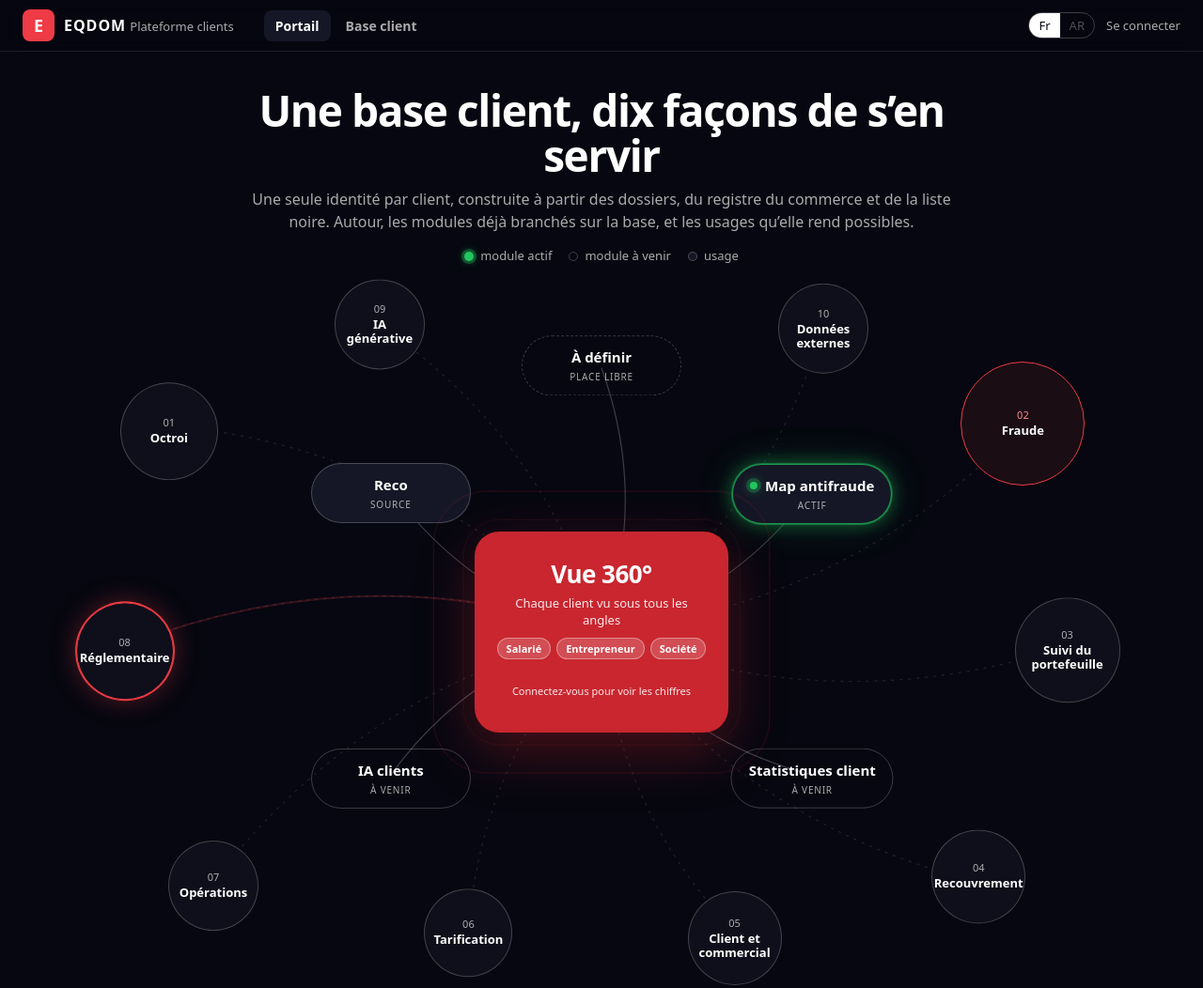
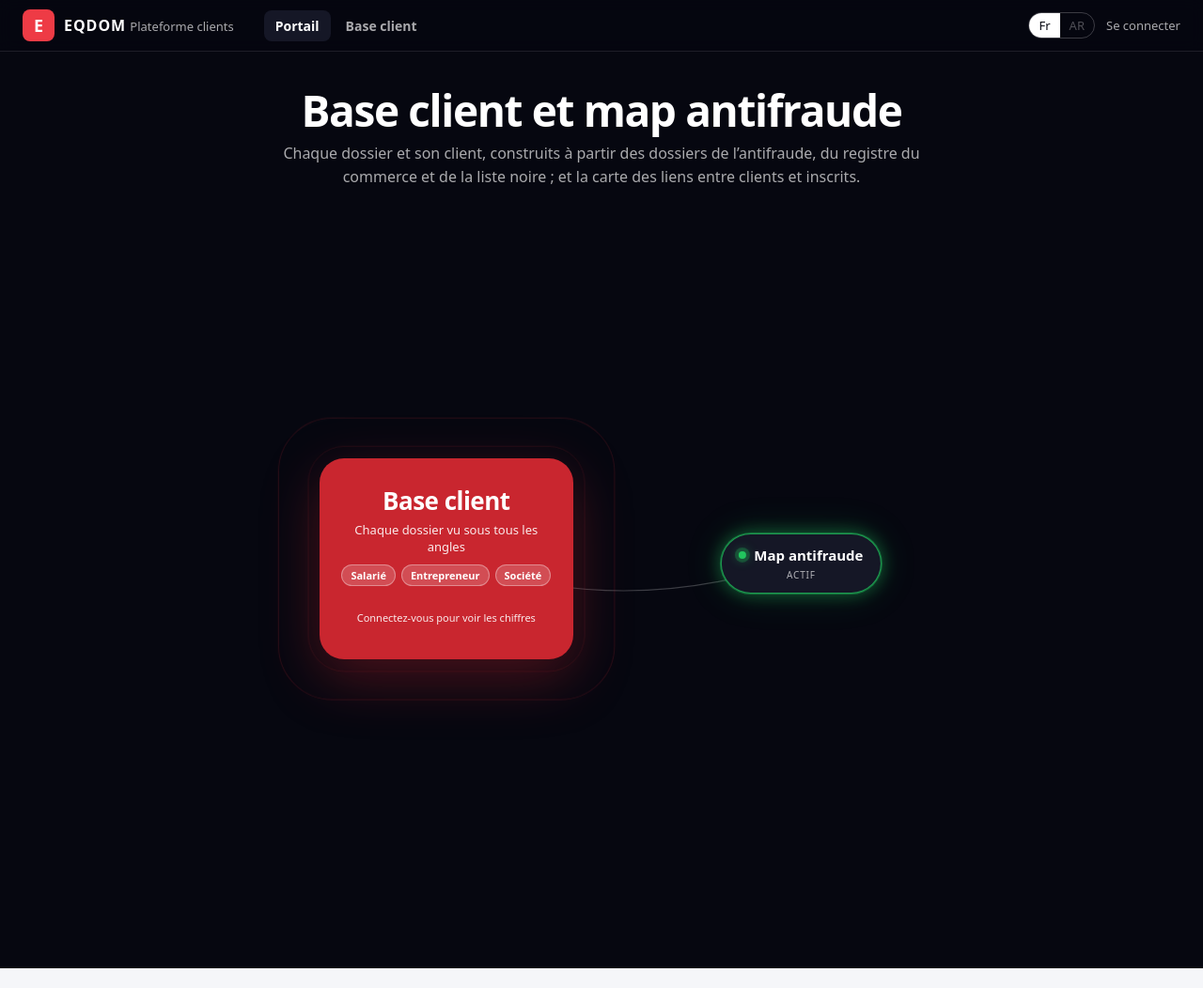
Before and after one commit to louneslaval-arch/carte-antifraude, a plain HTML site: page front/index.html in a window 1280 px wide. Shown: the whole page at 94% size. After the commit the page ends 1031 px from the top, so only its background shows below. Drawn offline with Linux system fonts and the light colour scheme; no server answers.

Commit message:
L : accueil réduit à la base client et à la map antifraude, modules à venir et usages masqués
Co-Authored-By: Claude Opus 5.5 <noreply@anthropic.com>

```diff
--- a/front/contenu.js
+++ b/front/contenu.js
@@ -1,20 +1,22 @@
 // Contenu du portail : noms, accroches, textes, positions (en % de la scène). Modifiable sans toucher au code.
+// L'accueil ne montre que la base client et les modules actifs (25/11/2026, Lounès) : les modules à venir et les usages
+// restent décrits ici, sans être affichés.
 // Fichier .js plutôt que .json : la garde des données n'admet pas de .json dans front/ (questions ouvertes n°70, 76).
 'use strict';
 
 const CONTENU_PORTAIL = {
-  titre: 'Une base client, dix façons de s’en servir',
-  introduction: 'Une seule identité par client, construite à partir des dossiers, du registre du commerce et de la '
-    + 'liste noire. Autour, les modules déjà branchés sur la base, et les usages qu’elle rend possibles.',
+  titre: 'Base client et map antifraude',
+  introduction: 'Chaque dossier et son client, construits à partir des dossiers de l’antifraude, du registre du commerce '
+    + 'et de la liste noire ; et la carte des liens entre clients et inscrits.',
   centre: {
-    nom: 'Vue 360°',
-    accroche: 'Chaque client vu sous tous les angles',
+    nom: 'Base client',
+    accroche: 'Chaque dossier vu sous tous les angles',
     profils: ['Salarié', 'Entrepreneur', 'Société'],
     lien: 'base.html',
-    x: 50, y: 50,
+    x: 36, y: 50,
   },
   modules: [
-    { id: 'map', nom: 'Map antifraude', etat: 'actif', lien: 'carte.html', x: 69, y: 30,
+    { id: 'map', nom: 'Map antifraude', etat: 'actif', lien: 'carte.html', x: 68, y: 50,
       accroche: 'Les liens entre clients et inscrits',
       contexte: 'Tout le registre du commerce relié, avec la liste noire par-dessus : réseaux de sociétés et de personnes, '
         + 'vue réseau et carte du Maroc en relief, filtres (liste noire, départs certains, rôles terminés, force). Depuis '
--- a/front/index.html
+++ b/front/index.html
@@ -15,13 +15,8 @@
   <section class="portail-titre">
     <h1 id="titre"></h1>
     <p id="introduction"></p>
-    <ul class="portail-legende" aria-label="Légende">
-      <li><span class="pastille pastille-actif"></span>module actif</li>
-      <li><span class="pastille pastille-venir"></span>module à venir</li>
-      <li><span class="pastille pastille-usage"></span>usage</li>
-    </ul>
   </section>
-  <section class="scene" id="scene" aria-label="La base client, ses modules et ses usages">
+  <section class="scene" id="scene" aria-label="La base client et la map antifraude">
     <svg class="courbes" id="courbes" aria-hidden="true"></svg>
   </section>
 </main>
--- a/front/portail.js
+++ b/front/portail.js
@@ -15,7 +15,7 @@ document.addEventListener('DOMContentLoaded', () => {
   const ilots = [];                                           // [{ element, donnee, genre, courbe }]
 
   // ---- tuile centrale, puis modules, puis usages : c'est aussi l'ordre de tabulation -----------------------------
-  const centre = el('a', { classe: 'ilot ilot-centre', href: C.centre.lien, 'aria-label': `${C.centre.nom} : chercher un client et ouvrir sa vue 360°` },
+  const centre = el('a', { classe: 'ilot ilot-centre', href: C.centre.lien, 'aria-label': `${C.centre.nom} : chercher un dossier et ouvrir sa vue 360°` },
     el('div', { classe: 'ilot-nom', texte: C.centre.nom }),
     el('div', { classe: 'ilot-accroche', texte: C.centre.accroche }),
     (C.centre.profils || []).length ? el('div', { classe: 'centre-profils' },
@@ -24,7 +24,8 @@ document.addEventListener('DOMContentLoaded', () => {
     el('div', { classe: 'centre-maj', id: 'centre-maj' }));
   ajouter(centre, C.centre, 'centre');
 
-  C.modules.forEach((m, k) => {
+  // Seuls les modules actifs s'affichent ; les modules à venir et les usages restent décrits dans contenu.js.
+  C.modules.filter(m => m.etat === 'actif').forEach((m, k) => {
     const libelleEtat = { actif: 'actif', a_venir: 'à venir', source: 'source', libre: 'place libre' }[m.etat];
     const b = el('button', { type: 'button', classe: `ilot ilot-module ilot-flotte etat-${m.etat}`,
       'aria-label': `${m.nom} : ${m.accroche}` },
@@ -35,7 +36,7 @@ document.addEventListener('DOMContentLoaded', () => {
     ajouter(b, m, 'module');
   });
 
-  C.usages.forEach((u, k) => {
+  [].forEach((u, k) => {                                      // usages : plus affichés à l'accueil
     const b = el('button', { type: 'button', classe: `ilot ilot-usage ilot-flotte${u.enCours ? ' en-cours' : ''}`,
       'aria-label': `${u.nom} : ${u.accroche}` },
       el('span', { classe: 'numero', texte: u.n }), el('span', { classe: 'ilot-nom', texte: u.nom }));
@@ -179,6 +180,7 @@ document.addEventListener('DOMContentLoaded', () => {
     minuterie = setTimeout(() => {
       if (!survol && !panneauOuvert && !etroit.matches) {
         const usages = ilots.filter(i => i.genre === 'usage' && i !== precedent);
+        if (!usages.length) return;                           // aucun usage affiché : rien à illuminer
         const choisi = usages[Math.floor(Math.random() * usages.length)];
         precedent = choisi;
         choisi.element.classList.add('illumine');
```
